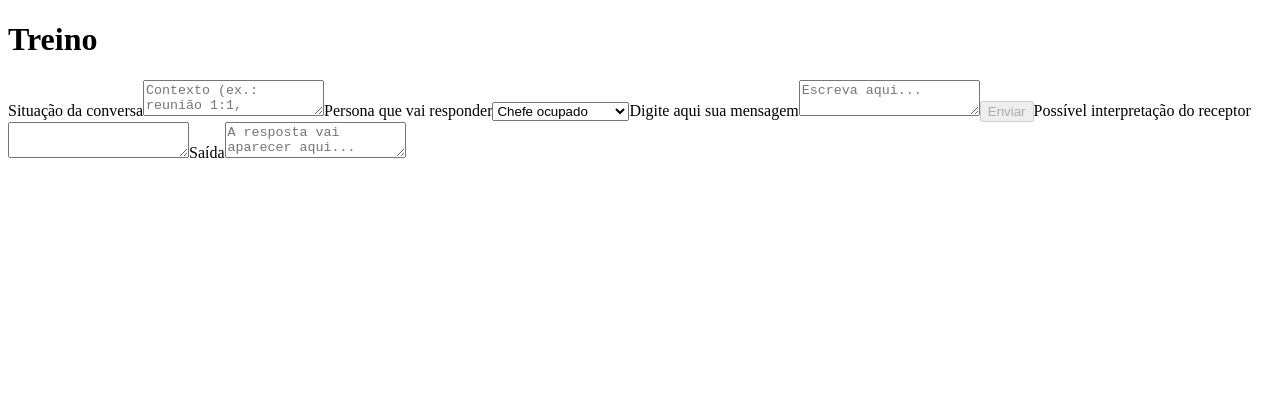
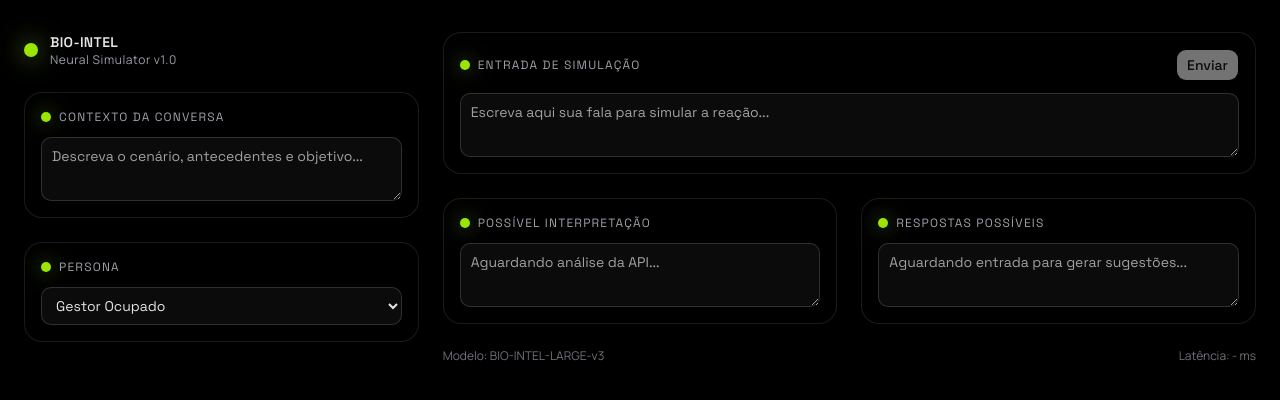
Before and after one commit to AntonioDeveloper/conversas-dificeis, a Next.js app: page /treino in a window 1280 px wide. Shown: the top 400 px of the page. Built offline with nearby package versions, Linux system fonts and the light colour scheme.

Commit message:
Estilo de fundo e tipos

```diff
--- a/app/api/teste/route.ts
+++ b/app/api/teste/route.ts
@@ -1,4 +1,4 @@
-export default async function postUserMessage(req: Request) {
-  try {
-  } catch (e) {}
+export async function POST(req: Request) {
+  const body = await req.json().catch(() => null);
+  return Response.json({ ok: true, received: body });
 }
--- a/app/globals.css
+++ b/app/globals.css
@@ -1,6 +1,8 @@
-@import "tailwindcss";
-@import "tw-animate-css";
-@import "shadcn/tailwind.css";
+@import url('https://fonts.googleapis.com/css2?family=Space+Grotesk:wght@300..700&display=swap');
+@import url('https://fonts.googleapis.com/css2?family=Manrope:wght@200..800&display=swap');
+@import 'tailwindcss';
+@import 'tw-animate-css';
+@import 'shadcn/tailwind.css';
 
 @custom-variant dark (&:is(.dark *));
 
@@ -81,6 +83,7 @@
   --sidebar-accent-foreground: oklch(0.205 0 0);
   --sidebar-border: oklch(0.922 0 0);
   --sidebar-ring: oklch(0.708 0 0);
+  --font-sans: 'Manrope';
 }
 
 .dark {
@@ -128,3 +131,9 @@
     @apply font-sans;
   }
 }
+
+@layer utilities {
+  .font-space {
+    font-family: 'Space Grotesk', system-ui, sans-serif;
+  }
+}
--- a/app/layout.tsx
+++ b/app/layout.tsx
@@ -1,10 +1,12 @@
+import './globals.css';
+
 export default function RootLayout({
   children,
 }: Readonly<{
   children: React.ReactNode;
 }>) {
   return (
-    <html lang="pt-BR">
+    <html lang="pt-BR" className="dark">
       <body>
         {children}
       </body>
--- /dev/null
+++ b/app/src/components/layout/Card.tsx
@@ -0,0 +1,26 @@
+import * as React from "react";
+
+type Props = {
+  title?: string;
+  icon?: React.ReactNode;
+  right?: React.ReactNode;
+  className?: string;
+  children: React.ReactNode;
+};
+
+export function Card({ title, icon, right, className, children }: Props) {
+  return (
+    <div className={"rounded-2xl border border-white/10 bg-black/40 dark:bg-black/60 p-4 text-zinc-200 " + (className ?? "")}>
+      {title ? (
+        <div className="flex items-center justify-between mb-3">
+          <div className="flex items-center gap-2 text-xs uppercase tracking-widest text-zinc-400">
+            {icon ? <span className="inline-flex items-center justify-center size-2.5 rounded-full bg-lime-400 shadow-[0_0_20px_rgba(163,230,53,0.6)]" /> : null}
+            <span>{title}</span>
+          </div>
+          {right ? <div className="flex items-center gap-2">{right}</div> : null}
+        </div>
+      ) : null}
+      {children}
+    </div>
+  );
+}
--- /dev/null
+++ b/app/src/components/layout/Header.tsx
@@ -0,0 +1,14 @@
+import * as React from "react";
+
+
+export function BioIntelHeader() {
+  return (
+    <div className="flex items-center gap-3 text-zinc-200">
+      <span className="inline-flex items-center justify-center size-3.5 rounded-full bg-lime-400 shadow-[0_0_25px_rgba(163,230,53,0.7)]" />
+      <div className="flex flex-col">
+        <span className="text-sm font-semibold tracking-wide font-['Space_Grotesk']">BIO-INTEL</span>
+        <span className="text-xs text-zinc-400 tracking-wider font-['Manrope']">Neural Simulator v1.0</span>
+      </div>
+    </div>
+  );
+}
--- a/app/treino/page.tsx
+++ b/app/treino/page.tsx
@@ -2,6 +2,8 @@
 
 import { Button } from "../src/components/ui/Button";
 import { Textarea } from "../src/components/ui/TextArea";
+import { Card } from "../src/components/layout/Card";
+import { BioIntelHeader } from "../src/components/layout/Header";
 import * as React from "react";
 
 type Persona = "busy_boss" | "emotional_partner" | "defensive_colleague";
@@ -59,46 +61,64 @@ export default function Treino() {
   }
 
   return (
-    <div className="">
-      <h1 className="">Treino</h1>
-      <label className="">Situação da conversa</label>
+    <div className="min-h-screen w-full bg-black text-zinc-200 px-6 py-8">
+      <div className="grid grid-cols-1 lg:grid-cols-3 gap-6">
+        <div className="space-y-6">
+          <BioIntelHeader />
+          <Card title="Contexto da conversa" icon className="font-['Space_Grotesk']">
             <Textarea
               value={situation}
               onChange={(e) => setSituation(e.target.value)}
-        placeholder="Contexto (ex.: reunião 1:1, feedback, conflito...)"
+              placeholder="Descreva o cenário, antecedentes e objetivo..."
             />
-      <label className="">Persona que vai responder</label>
+          </Card>
+          <Card title="Persona" icon className="font-['Space_Grotesk']">
             <select
               value={persona}
               onChange={(e) => setPersona(e.target.value as Persona)}
-        className="border-input dark:bg-input/30 focus-visible:border-ring focus-visible:ring-ring/50 aria-invalid:ring-destructive/20 dark:aria-invalid:ring-destructive/40 aria-invalid:border-destructive dark:aria-invalid:border-destructive/50 disabled:bg-input/50 dark:disabled:bg-input/80 rounded-lg border bg-transparent px-2.5 py-2 text-base transition-colors focus-visible:ring-3 aria-invalid:ring-3 md:text-sm w-full outline-none"
+              className="border-input dark:bg-input/30 focus-visible:border-ring focus-visible:ring-ring/50 rounded-lg border bg-transparent px-2.5 py-2 text-base transition-colors md:text-sm w-full outline-none"
             >
-        <option value="busy_boss">Chefe ocupado</option>
-        <option value="emotional_partner">Parceiro emocional</option>
-        <option value="defensive_colleague">Colega defensivo</option>
+              <option value="busy_boss">Gestor Ocupado</option>
+              <option value="emotional_partner">Parceiro Emocional</option>
+              <option value="defensive_colleague">Colega Defensivo</option>
             </select>
-      <label className="">Digite aqui sua mensagem</label>
+          </Card>
+        </div>
+
+        <div className="lg:col-span-2 space-y-6">
+          <Card
+            title="Entrada de simulação"
+            icon
+            right={
+              <Button onClick={handleSend} disabled={isSending || inputText.trim().length === 0}>
+                {isSending ? "Enviando..." : "Enviar"}
+              </Button>
+            }
+            className="font-['Space_Grotesk']"
+          >
             <Textarea
               value={inputText}
               onChange={(e) => setInputText(e.target.value)}
-        placeholder="Escreva aqui..."
+              placeholder="Escreva aqui sua fala para simular a reação..."
             />
-      <Button onClick={handleSend} disabled={isSending || inputText.trim().length === 0}>
-        {isSending ? "Enviando..." : "Enviar"}
-      </Button>
-      {error ? <p className="text-destructive text-sm">{error}</p> : null}
-      <label className="">Possível interpretação do receptor</label>
-      <Textarea
-        value={possibleInterpretation}
-        readOnly
-      />
-      <label className="">Saída</label>
-      <Textarea
-        value={outputText}
-        readOnly
-        placeholder="A resposta vai aparecer aqui..."
-      />
+            {error ? <p className="text-destructive text-sm mt-2">{error}</p> : null}
+          </Card>
 
+          <div className="grid grid-cols-1 md:grid-cols-2 gap-6">
+            <Card title="Possível interpretação" icon className="font-['Space_Grotesk']">
+              <Textarea value={possibleInterpretation} readOnly placeholder="Aguardando análise da API..." />
+            </Card>
+            <Card title="Respostas possíveis" icon className="font-['Space_Grotesk']">
+              <Textarea value={outputText} readOnly placeholder="Aguardando entrada para gerar sugestões..." />
+            </Card>
+          </div>
+
+          <div className="flex items-center justify-between text-xs text-zinc-500">
+            <span>Modelo: BIO-INTEL-LARGE-v3</span>
+            <span>Latência: {isSending ? "..." : "- ms"}</span>
+          </div>
+        </div>
+      </div>
     </div>
   )
 }
```
Also changed, not shown: aiService.ts (deleted, +0 -111 lines), routes/routes.ts (deleted, +0 -9 lines). Lines whose indentation alone changed are shown as unchanged.
